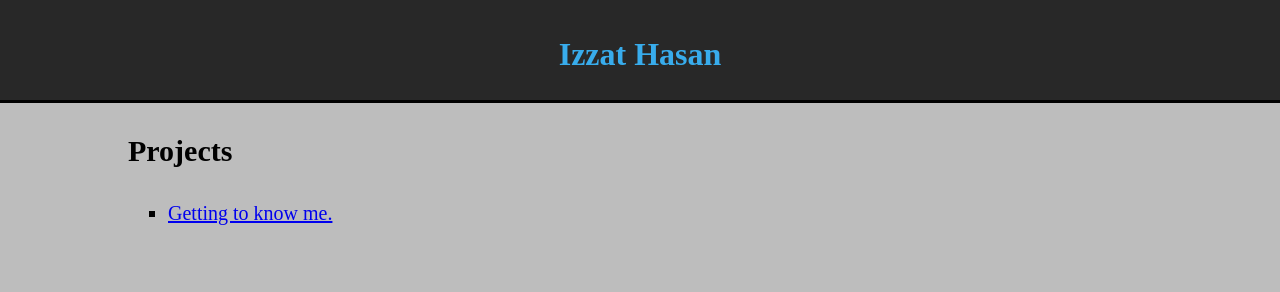
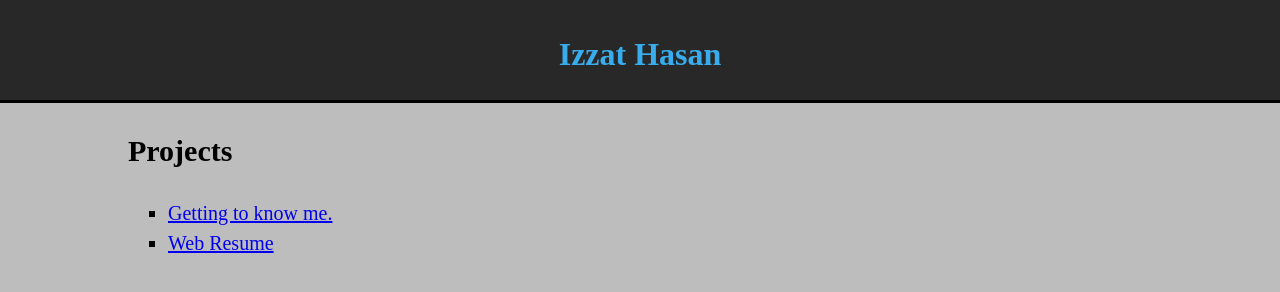
Before and after one commit to Izzat-Hasan/software-portfolio, a plain HTML site: page index.html in a window 1280 px wide. Drawn offline with Linux system fonts and the light colour scheme.

Commit message:
inital commit

```diff
--- a/index.html
+++ b/index.html
@@ -26,6 +26,7 @@
                 <h2 class= "page-title"> Projects </h2>
                 <ul>
                     <li> <a href ="https://white-rock-033d67010.azurestaticapps.net/">  Getting to know me. </a></li>
+                    <li> <a href ="https://black-grass-0ad141710.azurestaticapps.net/">  Web Resume </a></li>
 
                   </ul>
                   </article>
```
